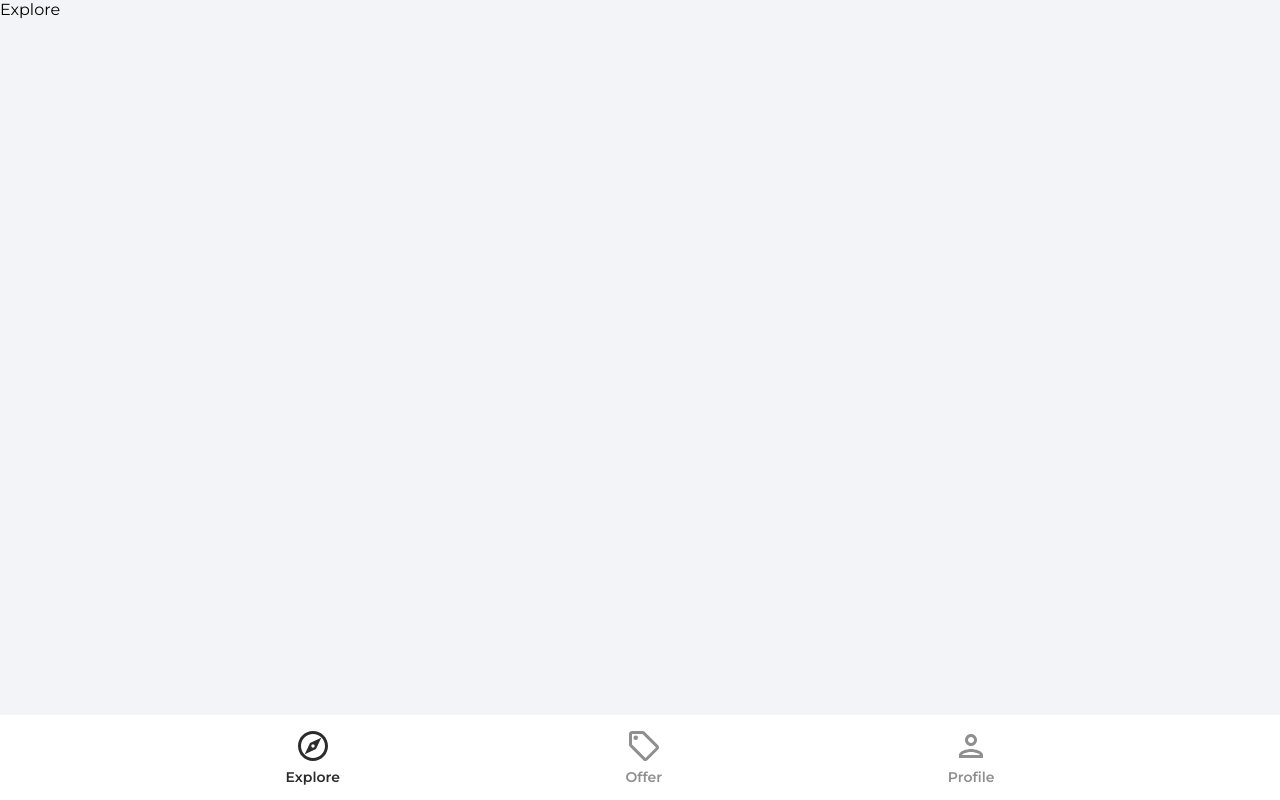
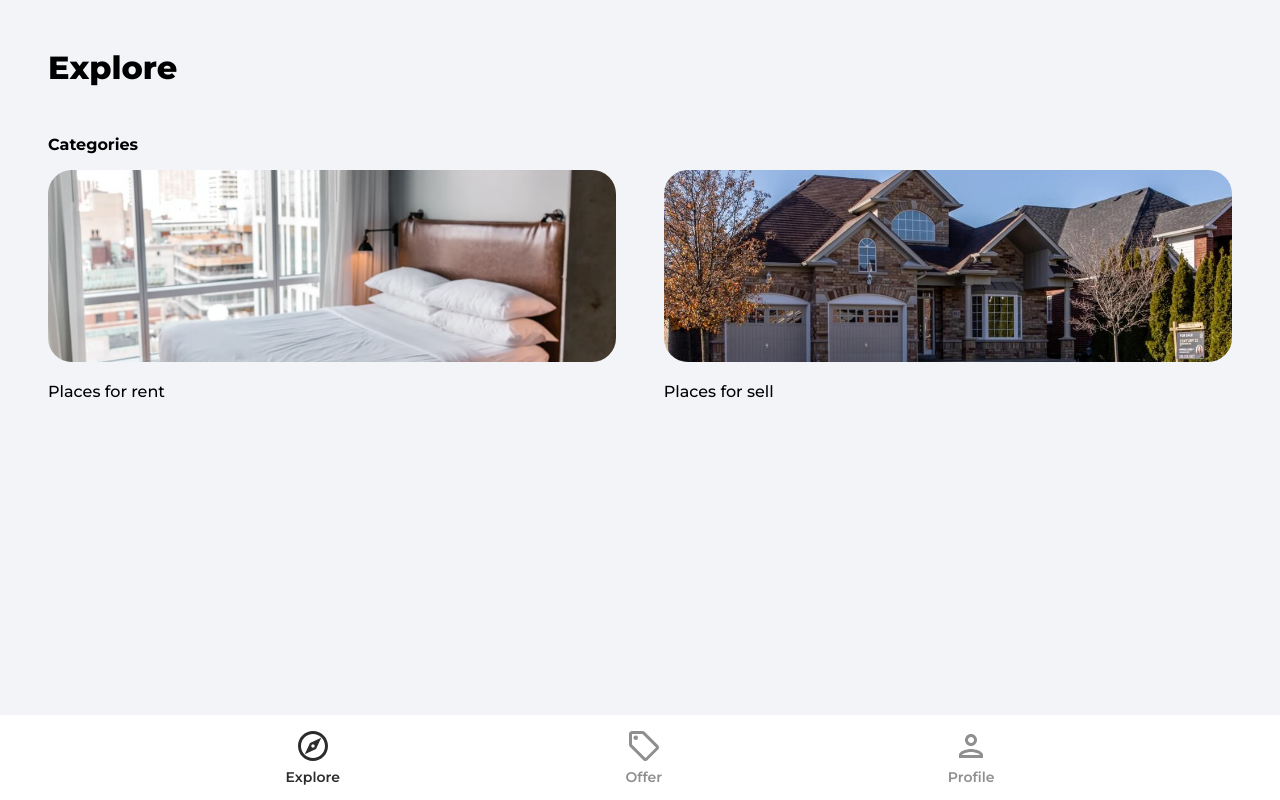
Before and after one commit to jomaora/house-marketplace, a React (Create React App) app: page / in a window 1280 px wide. Built offline with nearby package versions, Linux system fonts and the light colour scheme.

Commit message:
Adding explore pages with query to db

```diff
--- a/src/App.js
+++ b/src/App.js
@@ -9,6 +9,7 @@ import { Offers } from "./pages/Offers";
 import { Profile } from "./pages/Profile";
 import NavBar from "./components/NavBar";
 import PrivateRoute from "./components/PrivateRoute";
+import { Category } from "./pages/Category";
 
 
 function App() {
@@ -21,6 +22,7 @@ function App() {
         <Route path="/sign-up" element={<SignUp/>}/>
         <Route path="/forgot-password" element={<ForgotPassword/>}/>
         <Route path="/offers" element={<Offers/>}/>
+        <Route path="/category/:categoryName" element={<Category/>}/>
         <Route path="/profile" element={<PrivateRoute/>}>
           <Route path="/profile" element={<Profile/>} />
         </Route>
--- /dev/null
+++ b/src/pages/Category.jsx
@@ -0,0 +1,53 @@
+import { useEffect, useState } from "react";
+import { db } from "../firebase.config";
+import { query, collection, where, getDocs, orderBy, limit, startAfter } from "firebase/firestore";
+import { useParams } from "react-router-dom";
+import { toast } from "react-toastify";
+
+ export const Category = () => {
+  let { categoryName } = useParams();
+  const [listings, setListings] = useState(null);
+  const [loading, setLoading] = useState(true);
+
+  const loadData = async () => {
+    const listingRef = collection(db, 'listings');
+    const q = query(listingRef,
+      where("type", "==", categoryName),
+      orderBy('timestamp', 'desc'),
+      limit(10)
+    );
+    const snapshotResult = await getDocs(q);
+    const _items = [];
+    snapshotResult.forEach(doc => _items.push({
+      id: doc.id,
+      data: doc.data()
+    }))
+    setListings(_items);
+    setLoading(false);
+  }
+
+  useEffect(() => {
+    loadData();
+  }, []);
+
+
+
+  return (
+    <div className="category">
+      <p className="pageHeader">{categoryName === 'rent' ? 'Places for Rent' : 'Places for Sell'}</p>
+      {loading ? (<h3>Loading</h3>) : listings && listings.length > 0 ? (
+        <main>
+          <ul className="categoryListings">
+          {listings.map(item => {
+              return (<li key={item.id}>{item.id} {item.data.name}</li>)
+          })}
+          </ul>
+        </main>
+
+      ) : <p>No results</p>}
+
+    </div>
+
+  );
+
+};
--- a/src/pages/Explore.jsx
+++ b/src/pages/Explore.jsx
@@ -1,5 +1,27 @@
+import { Link } from "react-router-dom"
+import rentCategoryImage from '../assets/jpg/rentCategoryImage.jpg'
+import sellCategoryImage from '../assets/jpg/sellCategoryImage.jpg'
+
 export const Explore = (props) => {
   return (
-    <div>Explore</div>
+    <div className="explore">
+      <header>
+        <p className="pageHeader">Explore</p>
+      </header>
+      <main>
+        {/*Slider*/}
+        <p className="exploreCategoryHeading">Categories</p>
+        <div className="exploreCategories">
+          <Link to="/category/rent">
+            <img src={rentCategoryImage} alt="rent" className="exploreCategoryImg" />
+            <p className="exploreCategoryName">Places for rent</p>
+          </Link>
+          <Link to="/category/sell">
+            <img src={sellCategoryImage} alt="sell" className="exploreCategoryImg" />
+            <p className="exploreCategoryName">Places for sell</p>
+          </Link>
+        </div>
+      </main>
+    </div>
   )
 }
```
